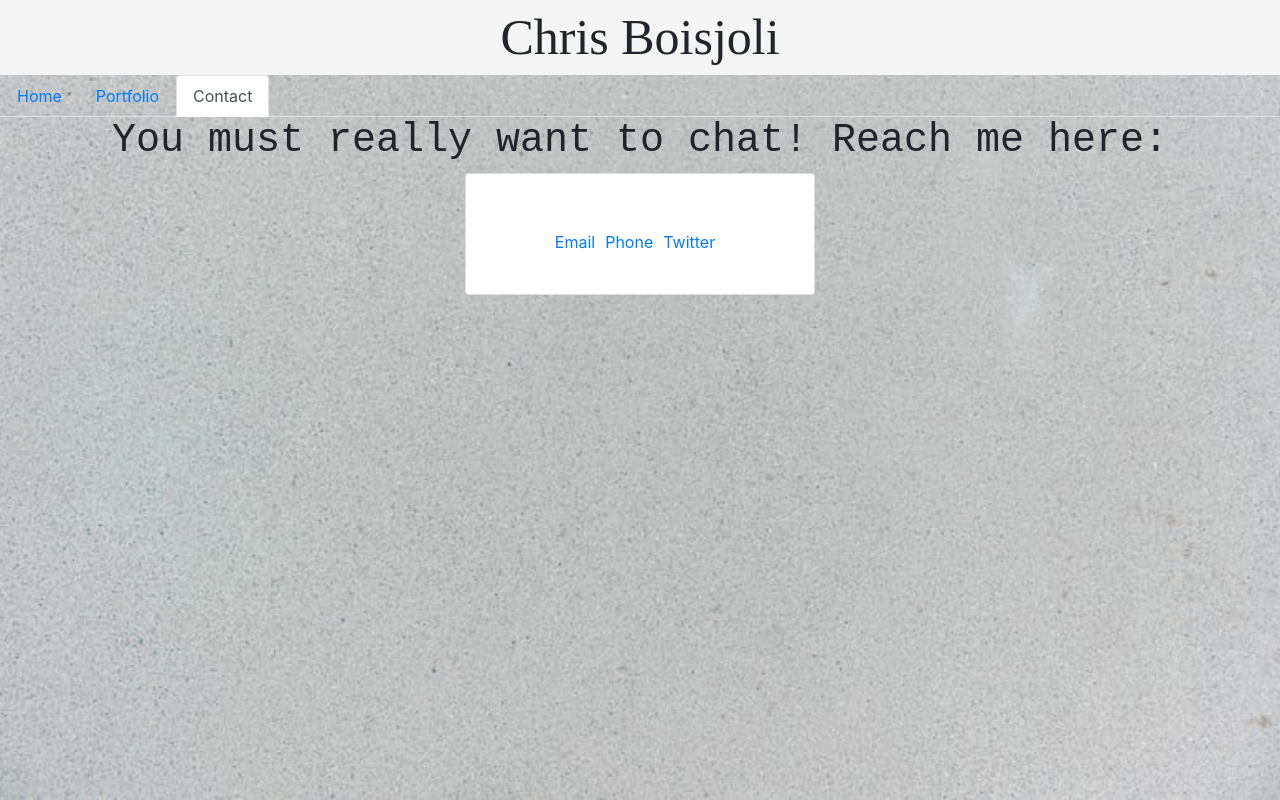
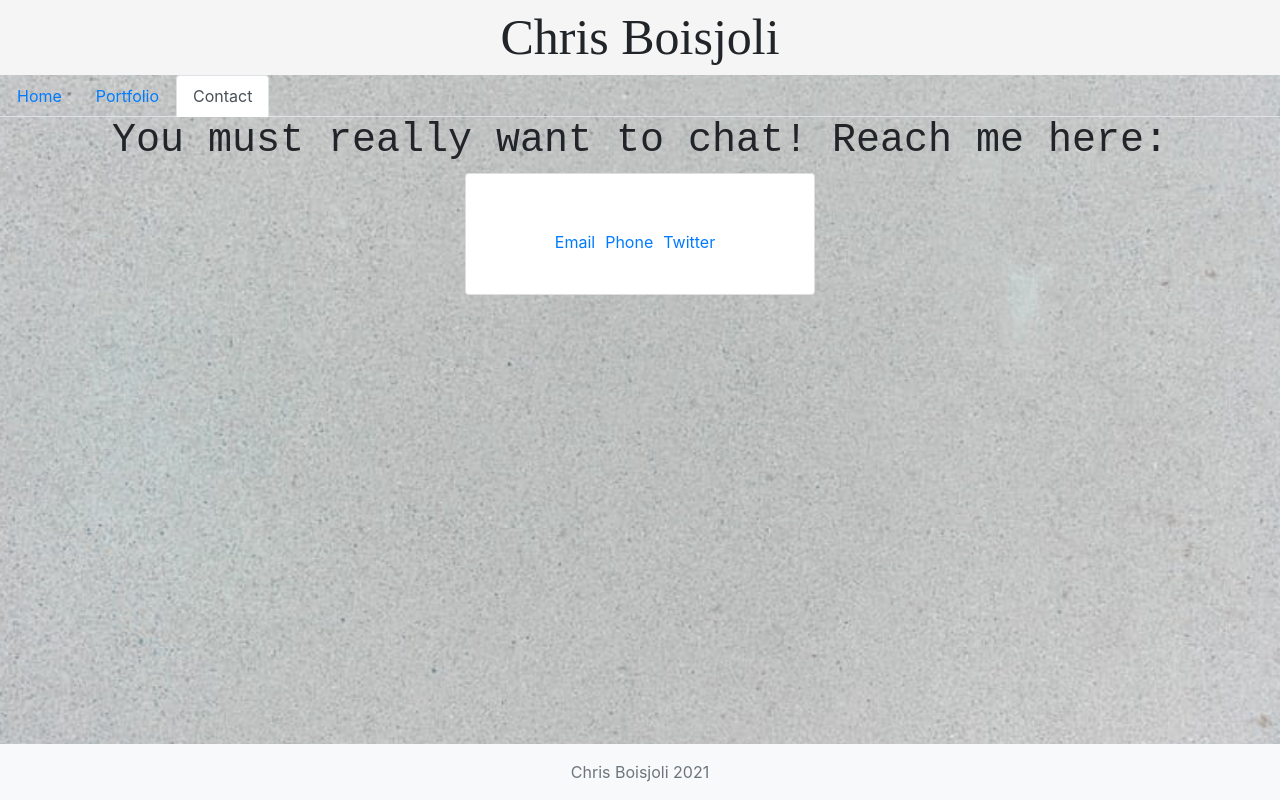
Before and after one commit to ChrisBoisjoli/christopherboisjoli-portfolio, a React (Create React App) app: page /contact in a window 1280 px wide. Built offline with nearby package versions, Linux system fonts and the light colour scheme.

Commit message:
completed footer

```diff
--- a/src/App.js
+++ b/src/App.js
@@ -6,6 +6,7 @@
 import Contact from "./components/pages/Contact";
 import Portfolio from "./components/pages/Portfolio";
 import Header from "./components/header/Header";
+import Footer from "./components/footer/Footer";
 
 
 function App() {
@@ -18,6 +19,7 @@
       <Route exact path="/" component={Home} />
       <Route exact path="/portfolio" component={Portfolio} />
       <Route path="/contact" component={Contact} />
+      <Footer/>
     </div>
   </Router>
   );
--- /dev/null
+++ b/src/components/footer/Footer.js
@@ -0,0 +1,12 @@
+import React from "react";
+import "./style.css";
+function Footer(){
+    return (
+        <footer className="footer mt-auto py-3 bg-light">
+      <div className="container">
+        <span className="text-muted"> Chris Boisjoli 2021 </span>
+      </div>
+    </footer>)
+}
+
+export default Footer;
--- /dev/null
+++ b/src/components/footer/style.css
@@ -0,0 +1,7 @@
+.footer {
+    position: fixed;
+    left: 0;
+    bottom: 0;
+    width: 100%;
+    text-align: center;
+  }
```
